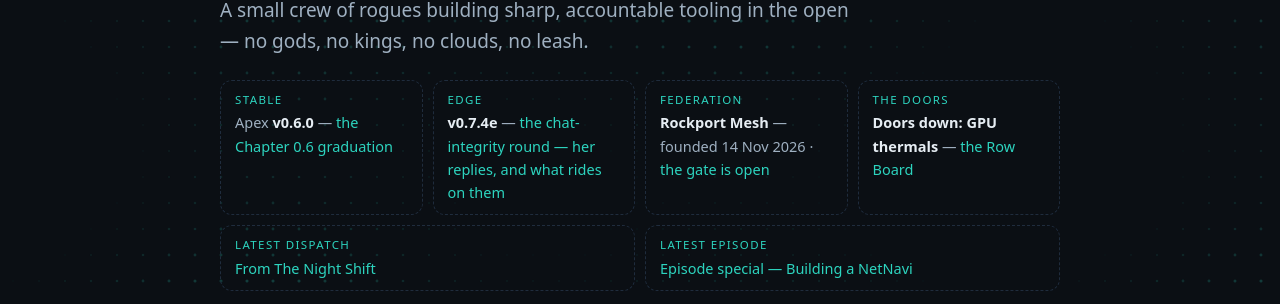
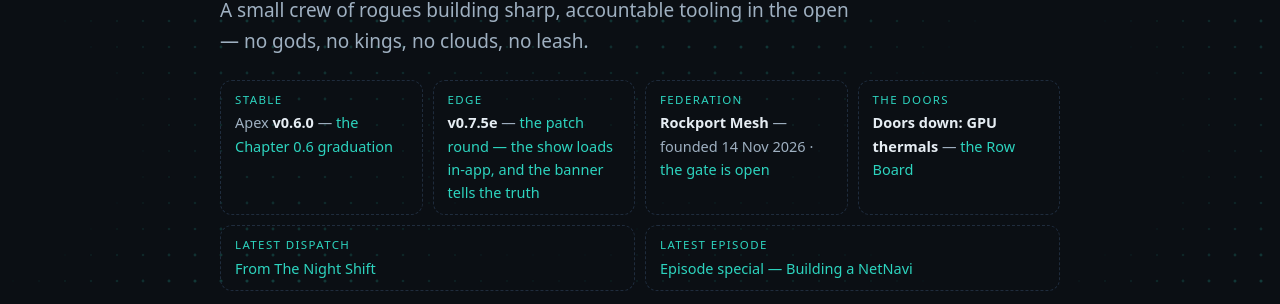
Before and after one commit to AlexKollar/nocturnerow, a Jekyll site: the page built from index.html, in a window 1280 px wide and 900 px high. Shown: the part 278-582 px from the top of the window. Built offline with Jekyll 4.4.1, drawn with Linux system fonts in a browser that asks for light colours.

Commit message:
Apex Edge → v0.7.5e — the patch round (#411)

```diff
--- a/_data/presence.yml
+++ b/_data/presence.yml
@@ -1,6 +1,6 @@
 versions:
   stable: "v0.6.0"
-  edge: "v0.7.4e"
+  edge: "v0.7.5e"
 roadmap:
   chapters: 31
   headline: "31 chapters told; Chapter 0.6 has graduated to v0.6.0, Edge runs the 0.7 QA line — and the Row is on the air."
--- a/apex.html
+++ b/apex.html
@@ -3,14 +3,14 @@ layout: default
 title: Apex
 permalink: /apex.html
 share_image: /share-apex.png
-description: "Apex | Powered by Navi — a local-first AI partner for security work. Your hardware, your data, no landlord; open source under the AGPL v3. Stable v0.6.0 · Edge v0.7.4e."
+description: "Apex | Powered by Navi — a local-first AI partner for security work. Your hardware, your data, no landlord; open source under the AGPL v3. Stable v0.6.0 · Edge v0.7.5e."
 ---
 <main class="wrap">
 <div class="hero">
 <h1><span class="hglitch" data-text="Apex | Powered by Navi"><span id="apex-tagline" class="tagline-cursor">Apex | Powered by Navi</span></span></h1>
 </div>
 <section id="apex">
-  <span class="chip">Apex <b>v0.6.0 Stable</b> · Edge <b>v0.7.4e</b></span>
+  <span class="chip">Apex <b>v0.6.0 Stable</b> · Edge <b>v0.7.5e</b></span>
 <p>Apex runs entirely on your own hardware: your machine, your network, your data never leaves the building — and the model answering is Navi, the one it was built around.</p>
 <p style="font-size:18px;color:var(--text)"><b>Open source, top to bottom</b> — the app, the chips, the knowledge packs, the crypto tools, even this website. Nothing to take on faith; read it all.</p>
 <style>
--- a/index.html
+++ b/index.html
@@ -10,7 +10,7 @@ description: "Nocturne Row — a small security group building sharp, accountabl
 <p class="sub">A small crew of rogues building sharp, accountable tooling in the open — no gods, no kings, no clouds, no leash.</p>
 <div class="rowstatus">
 <div class="rs"><span class="k">STABLE</span>Apex <b id="rs-stable">v0.6.0</b> — <a href="https://github.com/AlexKollar/Apex/releases/tag/v0.6.0">the Chapter 0.6 graduation</a></div>
-<div class="rs"><span class="k">EDGE</span><b id="rs-edge">v0.7.4e</b> — <a id="rs-edge-link" href="https://github.com/AlexKollar/Apex/releases/tag/v0.7.4e">the chat-integrity round — her replies, and what rides on them</a></div>
+<div class="rs"><span class="k">EDGE</span><b id="rs-edge">v0.7.5e</b> — <a id="rs-edge-link" href="https://github.com/AlexKollar/Apex/releases/tag/v0.7.5e">the patch round — the show loads in-app, and the banner tells the truth</a></div>
 <div class="rs"><span class="k">FEDERATION</span><b>Rockport Mesh</b> — founded 14 Nov 2026 · <a href="/rockport-mesh.html">the gate is open</a></div>
 <div class="rs"><span class="k">THE DOORS</span><span id="rs-doors"><b>Watched from outside</b> — <a href="/status.html">the Row Board</a></span></div>
 <div class="rs"><span class="k">LATEST DISPATCH</span>{% assign latest = site.posts.first %}<a href="{{ latest.url }}">{{ latest.title }}</a></div>
```
